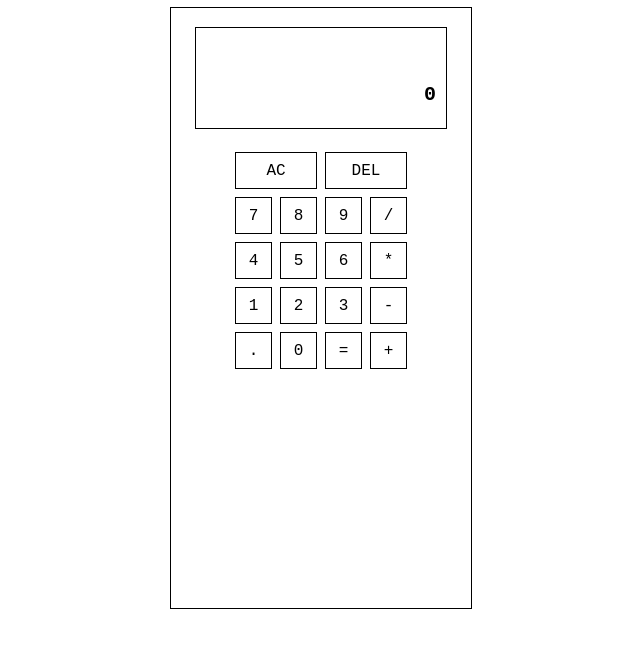
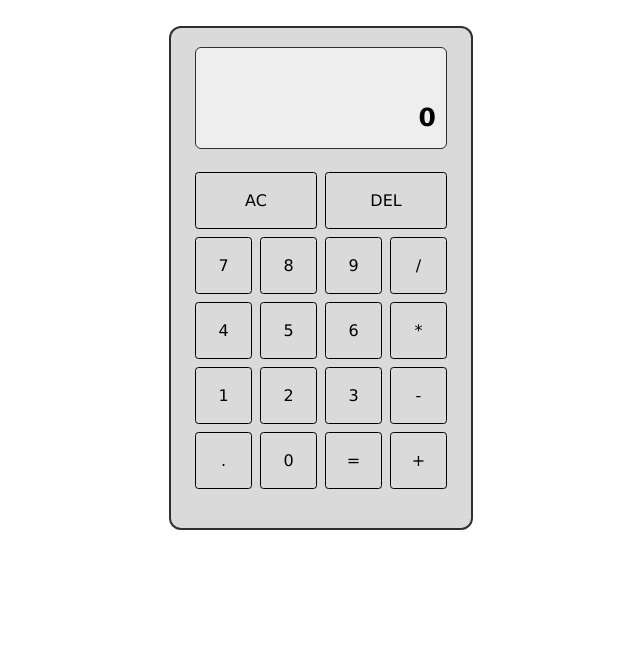
Before and after one commit to sevleo/TOP-Calculator, a plain HTML site: page index.html in a window 1280 px wide. Shown: the whole page, without its empty margins (319-959 px from the left). Drawn offline with Linux system fonts and the light colour scheme.

Commit message:
Add styles

```diff
--- a/script.js
+++ b/script.js
@@ -63,6 +63,7 @@ function captureValue(e) {
         leftOperand = '0';
         operator = '';
         rightOperand = '';
+        result = '';
         expressionDiv.textContent = '';
         resultDiv.textContent = '0';
     }
@@ -81,7 +82,7 @@ function captureValue(e) {
         }
     }
 
-    console.log(`Left operand ${leftOperand} \nOperator ${operator} \nRight operand ${rightOperand} \nResult ${result}`);
+    // console.log(`Left operand ${leftOperand} \nOperator ${operator} \nRight operand ${rightOperand} \nResult ${result}`);
 }
 
 function formOperand(e, operand, overrideLeftOperand) {
--- a/style.css
+++ b/style.css
@@ -1,5 +1,5 @@
 html {
-    font-family: 'Courier New', Courier, monospace;
+    font-family: Verdana, Geneva, Tahoma, sans-serif;
 }
 
 body {
@@ -12,10 +12,12 @@ body {
     display: flex;
     flex-direction: column;
     align-items: center;
-    outline: 0.5px black solid;
+    outline: 2px rgb(47, 47, 47) solid;
+    border-radius: 10px;
     width: 300px;
-    height: 600px;
-    /* justify-content: space-evenly; */
+    height: 500px;
+    margin-top: 20px;
+    background-color: rgba(185, 185, 185, 0.52);
 }
 
 #controller {
@@ -25,16 +27,17 @@ body {
 
 .button {
     outline: 0.5px solid black;
-    width: 35px;
-    height: 35px;
+    width: 55px;
+    height: 55px;
     margin: 5px;
     display: flex;
     justify-content: center;
     align-items: center;
+    border-radius: 2.5px;
 }
 
 .button.big {
-    width: 80px;
+    width: 120px;
 }
 
 .row {
@@ -45,12 +48,14 @@ body {
 #screen {
     height: 100px;
     width: 250px;
-    outline: 0.5px black solid;
+    outline: 1px rgb(47, 47, 47) solid;
+    border-radius: 5px;
     margin: 20px;
     display: flex;
     flex-direction: column;
     justify-content: center;
     align-items: center;
+    background-color: rgb(238, 238, 238);
 }
 
 #screen > div {
@@ -65,7 +70,7 @@ body {
 }
 
 #result {
-    font-size: 20px;
+    font-size: 25px;
     font-weight: bold;
     margin-left: auto;
     margin-right: 10px;
```
